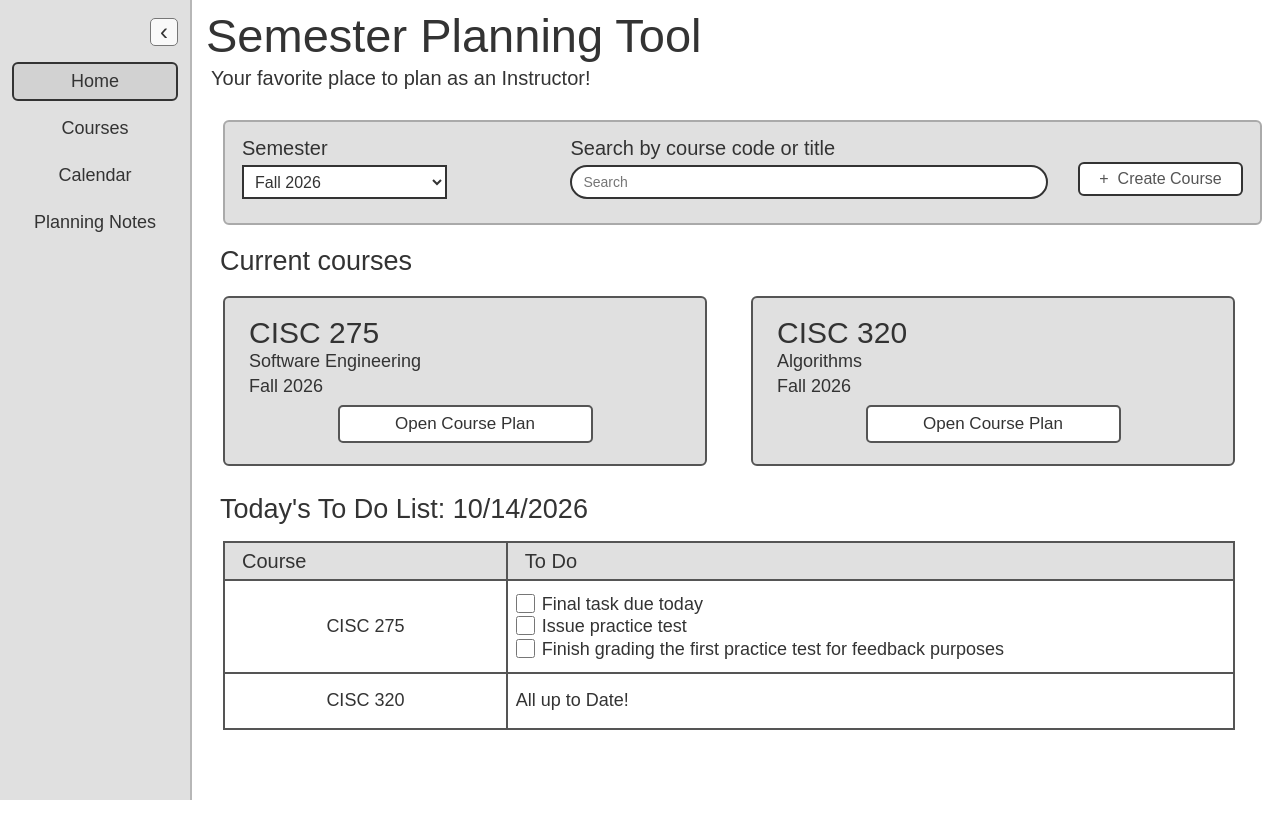
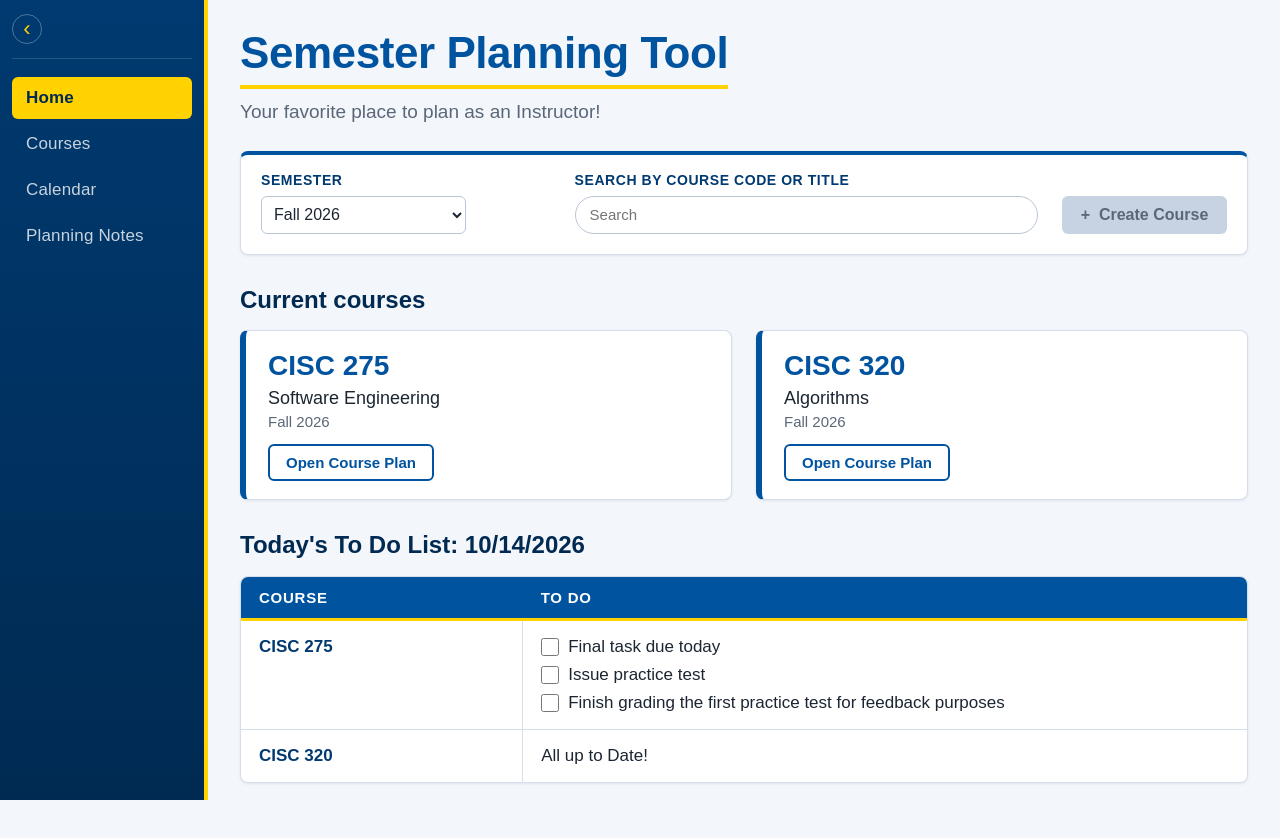
Before and after one commit to juanblud/semplan, a React (Vite) app: page / in a window 1280 px wide. Shown: the top 838 px of the page. Before the commit the page ends 800 px from the top, so only its background shows below. Built offline with nearby package versions, Linux system fonts and the light colour scheme.

Commit message:
Updated CSS

```diff
--- a/src/App.css
+++ b/src/App.css
@@ -1,85 +1,182 @@
+/* University of Delaware palette */
+:root {
+    --ud-blue: #00539f;
+    --ud-blue-dark: #003a70;
+    --ud-navy: #002a52;
+    --ud-gold: #ffd200;
+    --ud-gold-deep: #e8a317;
+    --ink: #1c2633;
+    --muted: #5a6778;
+    --line: #d5deea;
+    --surface: #ffffff;
+    --canvas: #f3f6fa;
+}
+
 .app-shell {
     display: flex;
     min-height: 100vh;
+    background: var(--canvas);
 }
 
+/* ---------- Sidebar ---------- */
+
 .sidebar {
-    flex: 0 0 192px;
-    min-height: 100vh;
-    padding: 12px 12px 24px;
-    border-right: 2px solid #b7b7b7;
-    background: #e0e0e0;
+    position: sticky;
+    top: 0;
+    flex: 0 0 208px;
+    height: 100vh;
+    padding: 14px 12px 24px;
+    border-right: 4px solid var(--ud-gold);
+    background: linear-gradient(
+        180deg,
+        var(--ud-blue-dark) 0%,
+        var(--ud-navy) 100%
+    );
+    color: #fff;
     transition: flex-basis 180ms ease;
 }
 
 .sidebar-top {
     display: flex;
     align-items: center;
-    justify-content: flex-end;
-    min-height: 40px;
-    margin-bottom: 10px;
+    justify-content: space-between;
+    gap: 8px;
+    margin-bottom: 18px;
+    padding-bottom: 14px;
+    border-bottom: 1px solid rgb(255 255 255 / 14%);
+}
+
+.brand {
+    filter: drop-shadow(0 3px 6px rgb(0 0 0 / 35%));
+}
+
+/* The source image has a white square background; clip it to the diamond. */
+.brand-logo {
+    display: block;
+    width: 84px;
+    height: 84px;
+    margin: -4px -12px;
+    clip-path: polygon(50% 3%, 84.6% 50%, 50% 97%, 15.4% 50%);
 }
 
 .sidebar-toggle {
-    flex: 0 0 28px;
-    width: 28px;
-    height: 28px;
+    flex: 0 0 30px;
+    width: 30px;
+    height: 30px;
     padding: 0;
-    border: 1px solid #777;
-    border-radius: 5px;
-    background: #f9f9f9;
-    color: #333;
+    border: 1px solid rgb(255 255 255 / 30%);
+    border-radius: 50%;
+    background: transparent;
+    color: var(--ud-gold);
     cursor: pointer;
-    font-size: 24px;
-    line-height: 20px;
+    font-size: 22px;
+    line-height: 26px;
+    transition:
+        background-color 150ms ease,
+        color 150ms ease;
+}
+
+.sidebar-toggle:hover {
+    background: var(--ud-gold);
+    color: var(--ud-navy);
 }
 
 .sidebar-nav {
     display: flex;
     flex-direction: column;
-    gap: 8px;
+    gap: 4px;
 }
 
 .nav-link {
+    position: relative;
     display: flex;
     align-items: center;
-    justify-content: center;
+    justify-content: flex-start;
     width: 100%;
-    min-height: 39px;
-    padding: 6px 8px;
-    border: 2px solid transparent;
+    min-height: 42px;
+    padding: 8px 14px;
+    border: 0;
     border-radius: 6px;
     background: transparent;
-    color: #333;
+    color: rgb(255 255 255 / 78%);
     cursor: pointer;
     font-family: inherit;
-    font-size: 18px;
+    font-size: 17px;
+    letter-spacing: 0.01em;
+    text-align: left;
     text-decoration: none;
     white-space: nowrap;
+    transition:
+        background-color 160ms ease,
+        color 160ms ease,
+        padding-left 160ms ease;
+}
+
+/* Gold rail that grows in from the left edge on hover. */
+.nav-link::before {
+    position: absolute;
+    top: 50%;
+    left: 0;
+    width: 4px;
+    height: 0;
+    border-radius: 0 3px 3px 0;
+    background: var(--ud-gold);
+    content: "";
+    transform: translateY(-50%);
+    transition: height 180ms ease;
 }
 
 .nav-link:hover {
-    background: #d2d2d2;
+    padding-left: 20px;
+    background: rgb(255 255 255 / 8%);
+    color: #fff;
+}
+
+.nav-link:hover::before {
+    height: 60%;
 }
 
 .nav-link.active {
-    border-color: #333;
-    background: #d2d2d2;
+    background: var(--ud-gold);
+    color: var(--ud-navy);
+    font-weight: 700;
+}
+
+.nav-link.active::before {
+    display: none;
+}
+
+.nav-link.active:hover {
+    padding-left: 14px;
+    background: #ffdc33;
 }
 
 .nav-icon {
     display: none;
-    font-size: 24px;
+    font-size: 22px;
     line-height: 1;
 }
 
 .is-collapsed .sidebar {
-    flex-basis: 60px;
+    flex-basis: 64px;
     padding-inline: 8px;
 }
 
 .is-collapsed .sidebar-top {
+    flex-direction: column;
+}
+
+.is-collapsed .brand-logo {
+    width: 52px;
+    height: 52px;
+    margin: -2px -6px;
+}
+
+.is-collapsed .nav-link,
+.is-collapsed .nav-link:hover,
+.is-collapsed .nav-link.active:hover {
     justify-content: center;
+    padding: 8px 0;
 }
 
 .is-collapsed .nav-label {
@@ -90,107 +187,155 @@
     display: block;
 }
 
+/* ---------- Main ---------- */
+
 .main-content {
     flex: 1;
     min-width: 0;
-    padding: 8px 14px 60px;
+    padding: 28px 32px 60px;
+    color: var(--ink);
+}
+
+.home-header,
+.section-placeholder {
+    margin-bottom: 26px;
 }
 
 .home-header h1,
 .section-placeholder h1 {
+    display: inline-block;
     margin: 0;
-    font-size: clamp(35px, 4vw, 47px);
-    font-weight: 500;
-    line-height: 1.2;
+    padding-bottom: 6px;
+    border-bottom: 4px solid var(--ud-gold);
+    color: var(--ud-blue);
+    font-size: clamp(32px, 4vw, 44px);
+    font-weight: 700;
+    letter-spacing: -0.01em;
+    line-height: 1.15;
 }
 
 .home-header p {
-    margin: 0 0 28px 5px;
-    font-size: 20px;
+    margin: 10px 0 0;
+    color: var(--muted);
+    font-size: 19px;
 }
 
 .course-toolbar {
     display: grid;
     grid-template-columns: minmax(190px, 1fr) minmax(280px, 1.6fr) auto;
     align-items: end;
-    gap: 30px;
-    margin: 0 4px 18px 17px;
-    padding: 12px 17px 24px;
-    border: 2px solid #aaa;
-    border-radius: 6px;
-    background: #e0e0e0;
+    gap: 24px;
+    margin: 0 0 18px;
+    padding: 16px 20px 20px;
+    border: 1px solid var(--line);
+    border-top: 4px solid var(--ud-blue);
+    border-radius: 8px;
+    background: var(--surface);
+    box-shadow: 0 1px 3px rgb(0 42 82 / 8%);
 }
 
 .course-toolbar label {
     display: flex;
     flex-direction: column;
-    gap: 3px;
-    font-size: 20px;
+    gap: 5px;
+    color: var(--ud-blue-dark);
+    font-size: 14px;
+    font-weight: 700;
+    letter-spacing: 0.04em;
+    text-transform: uppercase;
 }
 
 .course-toolbar select,
 .course-toolbar input,
 .create-course {
-    height: 34px;
-    border: 2px solid #333;
+    height: 38px;
+    border: 1px solid #b9c6d6;
     background: #fff;
-    color: #333;
+    color: var(--ink);
     font: inherit;
+    font-weight: 400;
+    letter-spacing: normal;
+    text-transform: none;
 }
 
 .course-toolbar select {
     width: min(100%, 205px);
-    padding: 1px 7px;
-    border-radius: 0;
+    padding: 1px 8px;
+    border-radius: 6px;
     font-size: 16px;
 }
 
 .course-toolbar input {
     width: 100%;
-    padding: 3px 11px;
-    border-radius: 18px;
-    font-size: 14px;
+    padding: 3px 14px;
+    border-radius: 19px;
+    font-size: 15px;
+}
+
+.course-toolbar select:focus,
+.course-toolbar input:focus {
+    border-color: var(--ud-blue);
 }
 
 .create-course {
     min-width: 165px;
-    margin-bottom: 3px;
-    padding: 2px 12px;
+    padding: 2px 16px;
+    border: 0;
     border-radius: 6px;
+    background: var(--ud-blue);
+    color: #fff;
     font-size: 16px;
+    font-weight: 600;
 }
 
 .create-course:disabled {
-    color: #555;
+    background: #c7d3e2;
+    color: #5a6778;
     cursor: not-allowed;
 }
 
 .courses-section h2,
 .todo-section h2 {
-    margin: 17px 0 15px 14px;
-    font-size: 27px;
-    font-weight: 500;
+    margin: 28px 0 14px;
+    color: var(--ud-navy);
+    font-size: 24px;
+    font-weight: 700;
 }
 
 .course-grid {
     display: grid;
     grid-template-columns: repeat(2, minmax(0, 1fr));
-    gap: 44px;
-    margin: 0 31px 24px 17px;
+    gap: 24px;
+    margin: 0 0 24px;
 }
 
 .course-card {
+    display: flex;
+    flex-direction: column;
     min-height: 170px;
-    padding: 18px 24px 10px;
-    border: 2px solid #555;
-    border-radius: 6px;
-    background: #e0e0e0;
+    padding: 20px 22px 18px;
+    border: 1px solid var(--line);
+    border-left: 6px solid var(--ud-blue);
+    border-radius: 8px;
+    background: var(--surface);
+    box-shadow: 0 1px 3px rgb(0 42 82 / 8%);
+    transition:
+        border-color 160ms ease,
+        box-shadow 160ms ease,
+        transform 160ms ease;
+}
+
+.course-card:hover {
+    border-left-color: var(--ud-gold);
+    box-shadow: 0 6px 18px rgb(0 42 82 / 14%);
+    transform: translateY(-2px);
 }
 
 .course-card h3 {
-    margin: 0;
-    font-size: 30px;
-    font-weight: 500;
+    margin: 0 0 4px;
+    color: var(--ud-blue);
+    font-size: 28px;
+    font-weight: 700;
     line-height: 1.1;
 }
 
@@ -200,60 +345,75 @@
     line-height: 1.4;
 }
 
+.course-card p + p {
+    color: var(--muted);
+    font-size: 15px;
+}
+
 .course-card button {
-    display: block;
-    width: min(100%, 255px);
-    margin: 5px auto 0;
-    padding: 7px 10px;
-    border: 2px solid #555;
-    border-radius: 5px;
-    background: #fff;
-    color: #333;
+    align-self: flex-start;
+    margin-top: auto;
+    padding: 8px 16px;
+    border: 2px solid var(--ud-blue);
+    border-radius: 6px;
+    background: transparent;
+    color: var(--ud-blue);
     cursor: pointer;
     font-family: inherit;
-    font-size: 17px;
-    text-align: center;
-    text-decoration: none;
+    font-size: 15px;
+    font-weight: 600;
+    transition:
+        background-color 150ms ease,
+        color 150ms ease;
 }
 
 .course-card button:hover {
-    background: #f4f4f4;
+    background: var(--ud-blue);
+    color: #fff;
 }
 
 .empty-message {
-    margin: 0 17px 28px;
+    margin: 0 0 28px;
     padding: 28px;
-    border: 2px solid #aaa;
-    border-radius: 6px;
-}
-
-.todo-section h2 {
-    margin-top: 25px;
-    margin-bottom: 12px;
+    border: 2px dashed #b9c6d6;
+    border-radius: 8px;
+    color: var(--muted);
 }
 
 .todo-table-wrap {
-    margin: 0 31px 0 17px;
     overflow-x: auto;
+    border: 1px solid var(--line);
+    border-radius: 8px;
+    background: var(--surface);
+    box-shadow: 0 1px 3px rgb(0 42 82 / 8%);
 }
 
 .todo-table {
     width: 100%;
     border-collapse: collapse;
-    font-size: 18px;
+    font-size: 17px;
 }
 
 .todo-table th,
 .todo-table td {
-    border: 2px solid #555;
+    border-bottom: 1px solid var(--line);
+}
+
+.todo-table tbody tr:last-child th,
+.todo-table tbody tr:last-child td {
+    border-bottom: 0;
 }
 
 .todo-table thead th {
-    padding: 4px 17px;
-    background: #e0e0e0;
-    font-size: 20px;
-    font-weight: 500;
+    padding: 10px 18px;
+    border-bottom: 3px solid var(--ud-gold);
+    background: var(--ud-blue);
+    color: #fff;
+    font-size: 15px;
+    font-weight: 700;
+    letter-spacing: 0.05em;
     text-align: left;
+    text-transform: uppercase;
 }
 
 .todo-table thead th:first-child {
@@ -261,38 +421,43 @@
 }
 
 .todo-table tbody th {
-    padding: 14px;
-    font-weight: 400;
-    text-align: center;
+    padding: 14px 18px;
+    border-right: 1px solid var(--line);
+    color: var(--ud-blue-dark);
+    font-weight: 700;
+    text-align: left;
+    vertical-align: top;
 }
 
 .todo-table tbody td {
-    padding: 12px 8px;
+    padding: 12px 18px;
 }
 
 .todo-item {
     display: flex;
     align-items: flex-start;
-    gap: 7px;
-    line-height: 1.25;
+    gap: 9px;
+    padding: 3px 0;
+    line-height: 1.3;
+    cursor: pointer;
 }
 
 .todo-item input {
-    width: 19px;
-    height: 19px;
-    flex: 0 0 19px;
-    margin: 1px 0 0;
-    accent-color: #333;
+    width: 18px;
+    height: 18px;
+    flex: 0 0 18px;
+    margin: 2px 0 0;
+    accent-color: var(--ud-blue);
 }
 
 .todo-item input:checked + span {
-    color: #666;
+    color: #8a96a6;
     text-decoration: line-through;
 }
 
 .section-placeholder p {
-    margin-top: 18px;
-    color: #555;
+    margin-top: 14px;
+    color: var(--muted);
     font-size: 18px;
 }
 
@@ -300,7 +465,7 @@ button:focus-visible,
 a:focus-visible,
 select:focus-visible,
 input:focus-visible {
-    outline: 3px solid #2363ad;
+    outline: 3px solid var(--ud-gold-deep);
     outline-offset: 2px;
 }
 
@@ -321,9 +486,8 @@ input:focus-visible {
 
 @media (max-width: 700px) {
     .app-shell:not(.is-collapsed) .sidebar {
-        position: relative;
         z-index: 1;
-        margin-right: -132px;
+        margin-right: -144px;
     }
 
     .main-content {
@@ -333,7 +497,6 @@ input:focus-visible {
     .course-toolbar {
         grid-template-columns: 1fr;
         gap: 12px;
-        margin-inline: 0;
     }
 
     .create-course {
@@ -342,16 +505,18 @@ input:focus-visible {
 
     .course-grid {
         grid-template-columns: 1fr;
-        margin-inline: 0;
-    }
-
-    .todo-table-wrap {
-        margin-inline: 0;
     }
 }
 
 @media (prefers-reduced-motion: reduce) {
-    .sidebar {
+    .sidebar,
+    .nav-link,
+    .nav-link::before,
+    .course-card {
         transition: none;
     }
+
+    .course-card:hover {
+        transform: none;
+    }
 }
```
Also changed, not shown: src/assets/blue-hen-logo.png (added).
